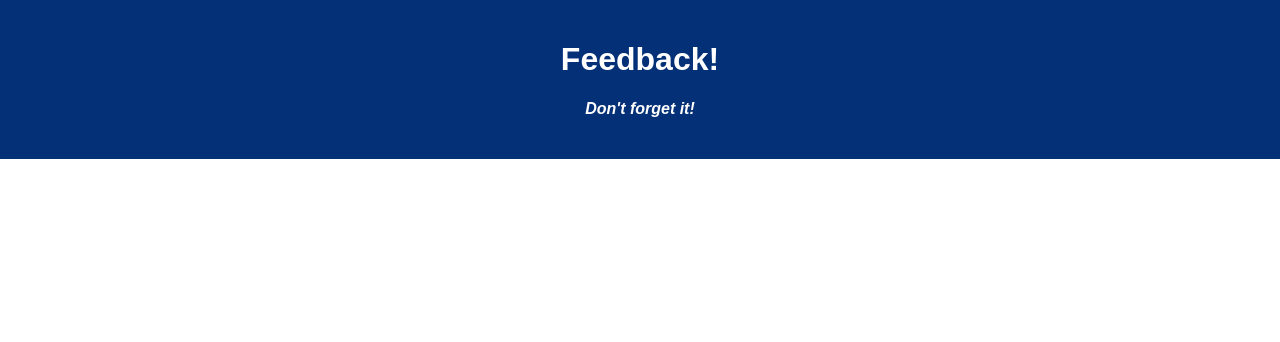
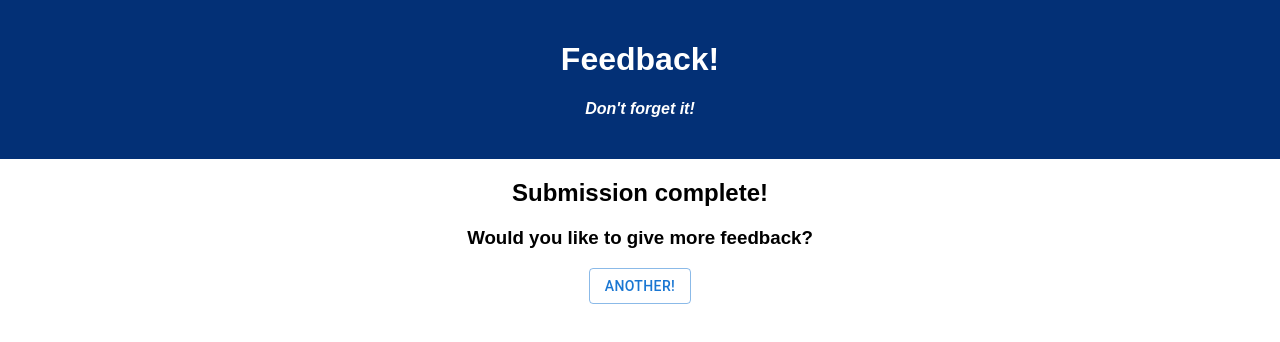
Before and after one commit to kelseypeterson1/weekend-redux-feedback-loop, a React (Create React App) app: page /#/complete in a window 1280 px wide. Shown: the top 342 px of the page. Built offline with nearby package versions, Linux system fonts and the light colour scheme.

Commit message:
created a submission complete page

```diff
--- a/src/components/App/App.jsx
+++ b/src/components/App/App.jsx
@@ -6,6 +6,7 @@ import Feeling from '../Feeling/Feeling.jsx';
 import Support from '../Support/Support.jsx';
 import Understanding from '../Understanding/Understanding.jsx';
 import Review from '../Review/Review.jsx';
+import SubmissionComplete from '../SubmissionComplete/SubmissionComplete.jsx';
 
 function App() {
 
@@ -32,6 +33,9 @@ function App() {
         <Route path="/review">
           <Review />
         </Route>
+        <Route path="/complete">
+          <SubmissionComplete />
+        </Route>
 
       </div>
     </Router>
--- a/src/components/Comments/Comments.jsx
+++ b/src/components/Comments/Comments.jsx
@@ -51,7 +51,7 @@ function Comments() {
             <Card sx={{ minWidth: 275 }}>
                 <CardContent>
 
-                    <h2>How are you comments today?</h2>
+                    <h2>Any comments you want to leave?</h2>
 
                     <TextField
                         id="comments"
--- a/src/components/Review/Review.jsx
+++ b/src/components/Review/Review.jsx
@@ -2,8 +2,12 @@ import React, { useState, useEffect } from 'react';
 import { useSelector } from 'react-redux';
 import axios from 'axios'
 import Button from '@mui/material/Button';
+import { useHistory } from 'react-router-dom';
 
 export default function Review() {
+
+    const history = useHistory();
+
     // react useState will combine feedback into one object
     const [feedback, setFeedback] = useState({});
 
@@ -40,6 +44,10 @@ export default function Review() {
             }).catch(err => {
                 console.log('error is', err)
             })
+
+        // routes to the submission complete page
+        history.push('/complete');
+
     }
 
     return (
--- /dev/null
+++ b/src/components/SubmissionComplete/SubmissionComplete.jsx
@@ -0,0 +1,27 @@
+import Button from '@mui/material/Button';
+import { useHistory } from 'react-router-dom';
+
+export default function SubmissionComplete() {
+
+    const history = useHistory();
+
+    const handleSubmit = (event) => {
+        event.preventDefault();
+
+        // routes to a new form
+        history.push('/');
+    };
+
+    return (
+        <form onSubmit={handleSubmit}>
+            <h2>Submission complete!</h2>
+            <h3>Would you like to give more feedback?</h3>
+            <Button
+                variant='outlined'
+                type='submit'
+            >
+                ANOTHER!
+            </Button>
+        </form>
+    )
+}
--- a/src/components/Support/Support.jsx
+++ b/src/components/Support/Support.jsx
@@ -51,7 +51,7 @@ function Support() {
             <Card sx={{ minWidth: 275 }}>
                 <CardContent>
 
-                    <h2>How are you support today?</h2>
+                    <h2>How well are you being supported?</h2>
 
                     <TextField
                         id="support"
```
